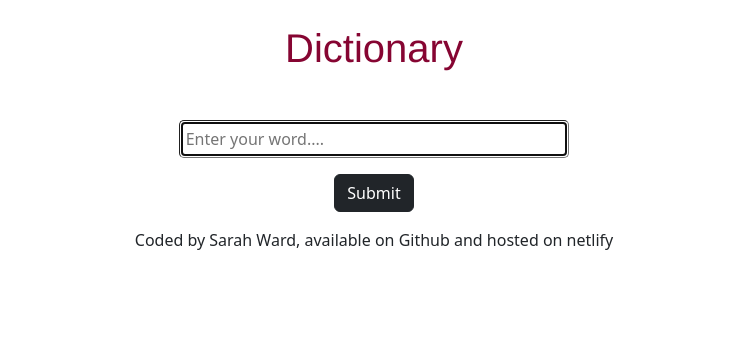
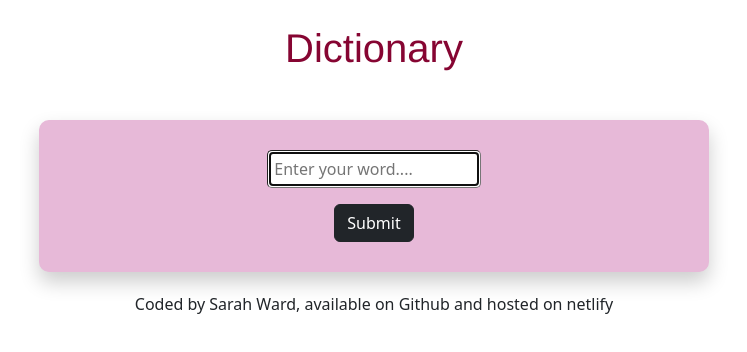
Before and after one commit to Sarahwcode/dictionary-react-1, a React (Create React App) app: page / in a window 1280 px wide. Shown: the top 352 px of the page, without its empty margins (266-1013 px from the left). Built offline with nearby package versions, Linux system fonts and the light colour scheme; no server answers.

Commit message:
added css and a default word

```diff
--- a/src/App.js
+++ b/src/App.js
@@ -10,7 +10,7 @@ function App() {
         <h1 className='text-center mt-4'>Dictionary</h1>
         </header>
   <main>
-<Dictionary/>
+<Dictionary keyWord = "Hope"/>
   </main>
   <footer className='text-center'>Coded by Sarah Ward, available on Github and hosted on netlify</footer>
     </div>
--- a/src/Dictionary.css
+++ b/src/Dictionary.css
@@ -4,3 +4,13 @@ border-radius: 5px;
 width: 35%;
 max-width: 100%;
 }
+.dictionary section {
+    background-color: rgb(231, 185, 216);
+    padding: 30px;
+    border-radius: 10px;
+    box-shadow: 0 10px 20px rgb(0 0 0 / 20%);
+
+    max-width: 100%;
+    width: 60%;
+margin: 20px auto;
+}
--- a/src/Dictionary.js
+++ b/src/Dictionary.js
@@ -3,21 +3,31 @@ import axios from "axios";
 import Results from "./Results"
 import './Dictionary.css';
 
-export default function Dictionary (){
-    let [words, setWords] = useState("");
+export default function Dictionary (props){
+    let [words, setWords] = useState(props.keyWord);
     let [ define, setDefine] = useState(null);
+    let [load, setLoaded] = useState(false);
 
 
     function handleResponse (response) {
-        console.log(response.data);
+
 setDefine(response.data);
     }
-    function search(event){
-    event.preventDefault();
+    function search(){
 
     let apiKey = "145ba0dc50b14bt75oafffd6a19b4a36";
     let api = `https://api.shecodes.io/dictionary/v1/define?word=${words}&key=${apiKey}`;
     axios.get(api).then(handleResponse);
+}
+function handleSubmit(event)
+{
+    event.preventDefault();
+
+    search()
+}
+function loaded () {
+    setLoaded(true)
+    search()
 }
 
     function wordChange(event)
@@ -27,18 +37,25 @@ setDefine(response.data);
 
 
 
-
+if (load) {
     return (
-        <div className="text-center mb-3 mt-5">
-            <form onSubmit={search}>
+        <div className="text-center mb-3 mt-5 dictionary ">
+            <section>
+            <form onSubmit={handleSubmit}>
                 <input type="search" autoFocus onChange={wordChange} className="search" placeholder="Enter your word...."></input>
                 <div>
                 <input className="btn btn-dark mt-3" type="submit"></input>
                 </div>
             </form>
+            </section>
             <div>
             <Results definition = {define}/>
             </div>
+
         </div>
-    );
+    );}
+    else {
+        loaded();
+
+    }
 }
--- a/src/Meanings.js
+++ b/src/Meanings.js
@@ -5,11 +5,15 @@ export default function Meanings(props) {
 
     return (
         <div>
+            <section>
         <h3>{props.meanings.partOfSpeech}</h3>
-
+        </section>
+        <section>
         <p>Definition{props.meanings.definition}</p>
-
+        </section>
+        <section>
         <p><em>Example: {props.meanings.example}</em></p>
+        </section>
         <Synonyms Synonyms = {props.meanings.synonyms}/>
 
         </div>
--- a/src/Results.js
+++ b/src/Results.js
@@ -1,5 +1,6 @@
 import React from "react";
 import Meanings from "./Meanings";
+import "./Results";
 
 export default function Results (props)
 {
@@ -7,9 +8,11 @@ export default function Results (props)
     if (props.definition) {
     return (
     <div>
-<h2>{props.definition.word}</h2>
+        <section>
+<h1>{props.definition.word}</h1>
 
 <h2>Phonetic:{props.definition.phonetic}</h2>
+</section>
 
 {props.definition.meanings.map(function (meaning, index){
     return (
--- a/src/Synonyms.js
+++ b/src/Synonyms.js
@@ -5,6 +5,7 @@ export default function Synonyms (props) {
         if (props.Synonyms){
 
             return (
+                <section>
                 <ul>
         {props.Synonyms.map ((Synonym, index) => (
 
@@ -16,6 +17,7 @@ export default function Synonyms (props) {
     )
         }
        </ul>
+       </section>
     );
 } else {
     return null;
```
Also changed, not shown: src/Results.css (added).
